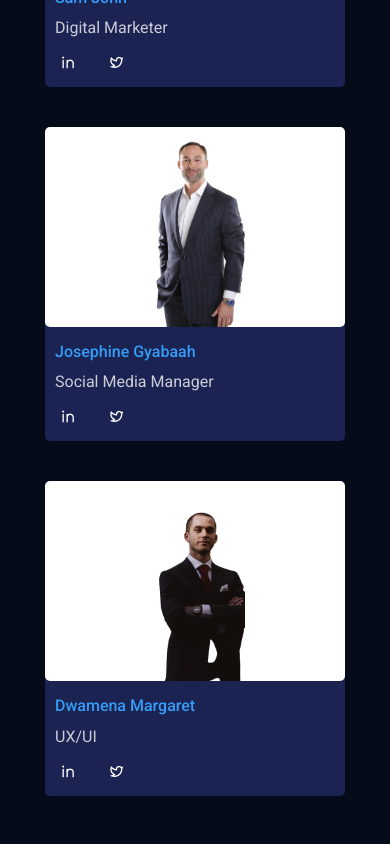
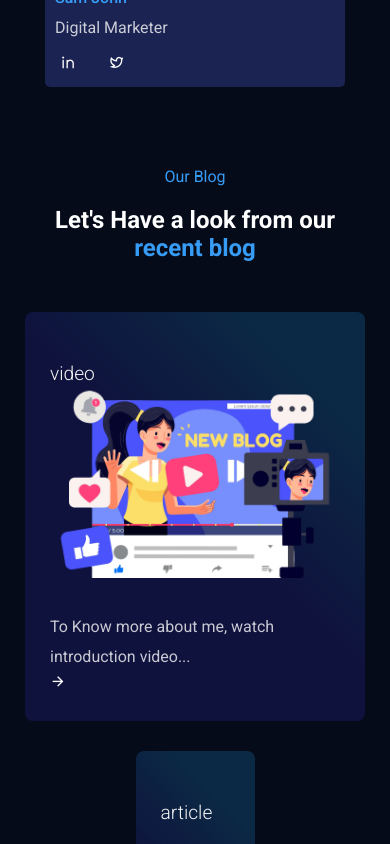
Before and after one commit to BatsaIke/agencyWemsite, a React (Create React App) app: page / in a window 390 px wide. Shown: the part 7880-8724 px from the top of the page. Built offline with nearby package versions, Linux system fonts and the light colour scheme.

Commit message:
responsive

```diff
--- a/src/component/UI/Team.js
+++ b/src/component/UI/Team.js
@@ -33,18 +33,18 @@ const teamMembers = [
     position: "Digital Marketer",
     imageUrl: team6,
   },
-  {
-    id: 4,
-    name: "Josephine Gyabaah",
-    position: "Social Media Manager",
-    imageUrl: team4,
-  },
-  {
-    id: 5,
-    name: "Dwamena Margaret",
-    position: "UX/UI",
-    imageUrl: team5,
-  },
+  // {
+  //   id: 4,
+  //   name: "Josephine Gyabaah",
+  //   position: "Social Media Manager",
+  //   imageUrl: team4,
+  // },
+  // {
+  //   id: 5,
+  //   name: "Dwamena Margaret",
+  //   position: "UX/UI",
+  //   imageUrl: team5,
+  // },
 
 ];
 
```
